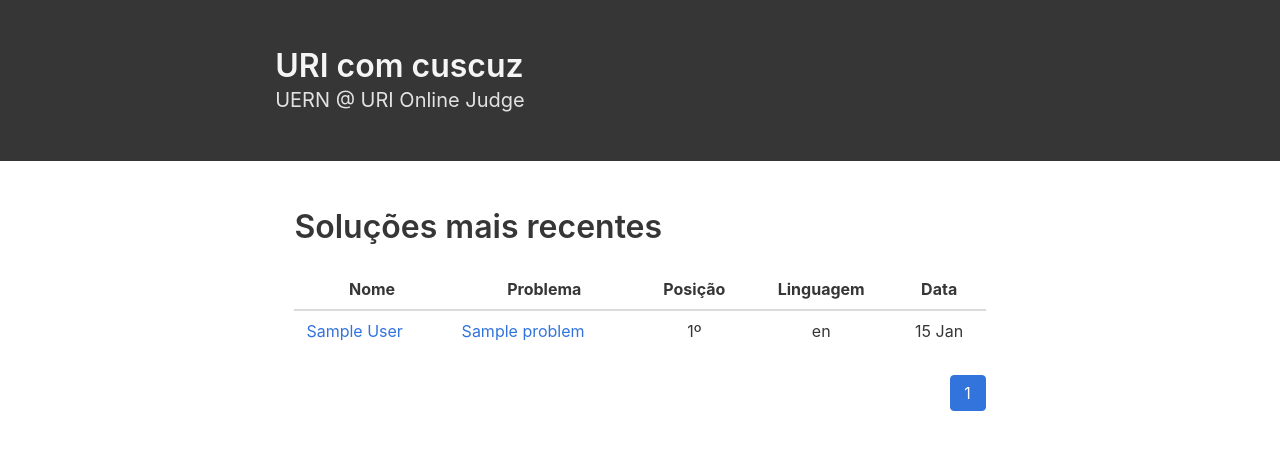
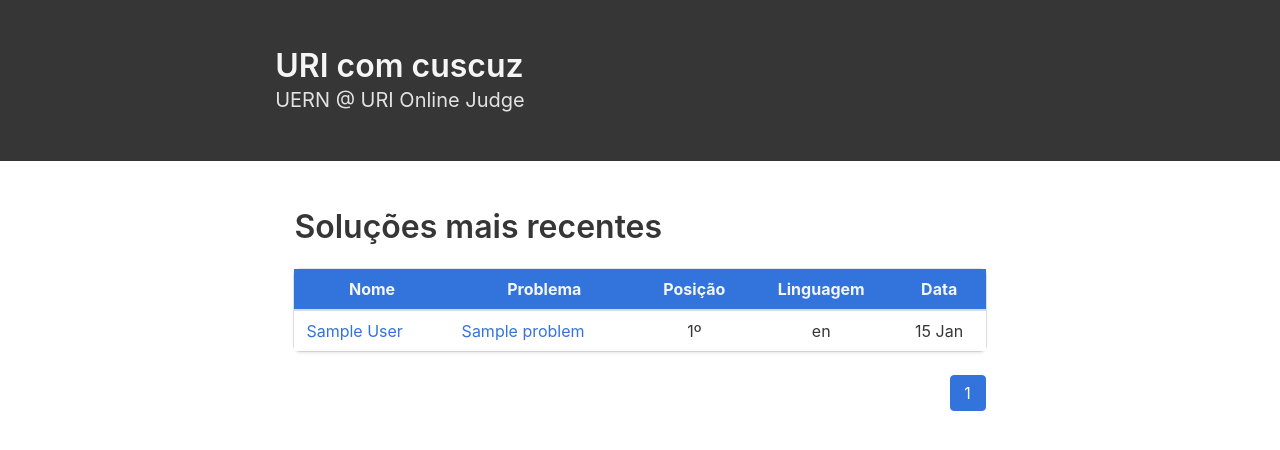
Before and after one commit to gacheiro/uri-com-cuscuz, a Flask app: page / in a window 1280 px wide. Shown: the top 450 px of the page. Run offline with Flask 2, Linux system fonts and the light colour scheme; tables that the repository leaves empty hold one stand-in row (values such as "Sample post"); some libraries are stand-ins or nearby versions.

Commit message:
Ajustes nas cores

```diff
--- a/uricomcuscuz/templates/layout.html
+++ b/uricomcuscuz/templates/layout.html
@@ -14,7 +14,7 @@
     <thead>
       <tr>
         {% for hcell in thead %}
-          <th class="has-text-centered">{{ hcell }}</th>
+          <th class="has-text-centered has-background-link has-text-light">{{ hcell }}</th>
         {% endfor %}
       </tr>
     </thead>
@@ -75,7 +75,7 @@
               <h3 class="title"> {{ table_desc }}
                 {% if external_link %}
                 <div class="icon" title="ver no URI">
-                  <a href={{ external_link }} target="_blank">
+                  <a href={{ external_link }} target="_blank" class="has-text-grey-dark">
                     <i class="fas fa-external-link-alt"></i>
                   </a>
                 </div>
@@ -83,11 +83,13 @@
               </h3>
             </p>
           </div>
-          <div class="table-container">
-            <table class="table is-striped is-hoverable is-fullwidth">
-              {% block table %}
-              {% endblock %}
-            </table>
+          <div class="box is-paddingless">
+            <div class="table-container">
+              <table class="table is-striped is-hoverable is-fullwidth">
+                {% block table %}
+                {% endblock %}
+              </table>
+            </div>
           </div>
           <div>
             <nav class="pagination is-right" role="navigation" aria-label="pagination">
```
